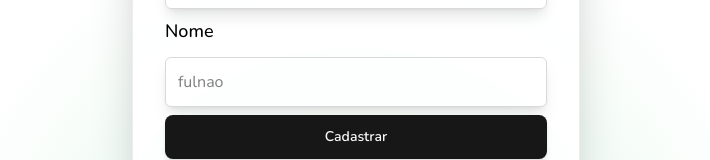
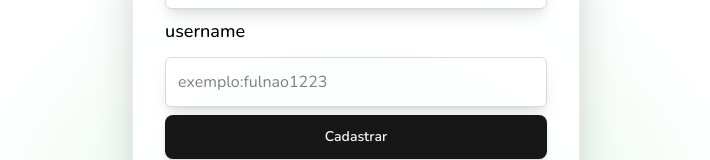
Before and after one commit to Tyago-santos/polearn, a React (Vite) app: page /register in a window 1280 px wide. Shown: the part 474-634 px from the top of the page, without its empty margins (284-994 px from the left). Built offline with nearby package versions, Linux system fonts and the light colour scheme.

Commit message:
feat: validade register with firebase and change color input

```diff
--- a/src/components/InputField.tsx
+++ b/src/components/InputField.tsx
@@ -74,7 +74,9 @@ export function InputField({
       </div>
 
       {errorValidate && (
-        <FieldDescription>{errorValidate.message}</FieldDescription>
+        <FieldDescription className="text-red-500">
+          {errorValidate.message}
+        </FieldDescription>
       )}
     </Field>
   );
--- a/src/routes/register.tsx
+++ b/src/routes/register.tsx
@@ -6,6 +6,8 @@ import { Button } from "@/components/ui/button";
 import TitleSection from "@/components/TitleSection";
 import LinkNavigation from "@/components/LinkNavigation";
 import ImageSource from "@/components/ImageSource";
+import { userRegister } from "@/utils/firebase/firebase.auth";
+import { saveUser } from "@/utils/firebase/firebase.db";
 
 export const Route = createFileRoute("/register")({
   component: Register,
@@ -26,11 +28,15 @@ function Register() {
 
   const navigate = useNavigate();
 
-  const handleSubmitClick = (data: FormData) => {
+  const handleSubmitClick = async (data: FormData) => {
     if (data.email && data.name && data.password) {
-      navigate({
-        to: "/",
-      });
+      const user = await userRegister(data.email, data.password);
+      if (user) {
+        await saveUser(user.uid, data.name, data.email);
+        navigate({
+          to: "/nivel_person",
+        });
+      }
     }
   };
 
@@ -86,9 +92,9 @@ function Register() {
 
             <InputField
               type="text"
-              placeholder="fulnao"
+              placeholder="exemplo:fulnao1223"
               registerType="name"
-              label="Nome"
+              label="username"
               register={register}
               rules={{
                 required: "Nome é obrigatório",
```
